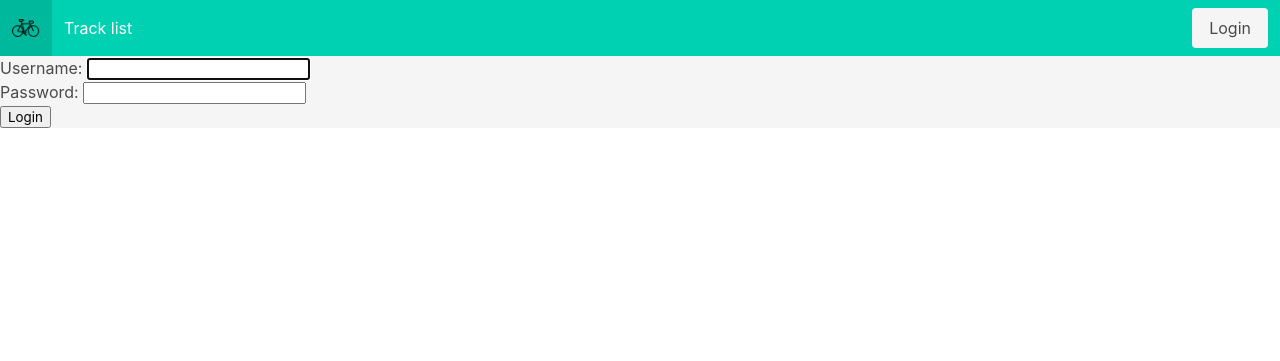
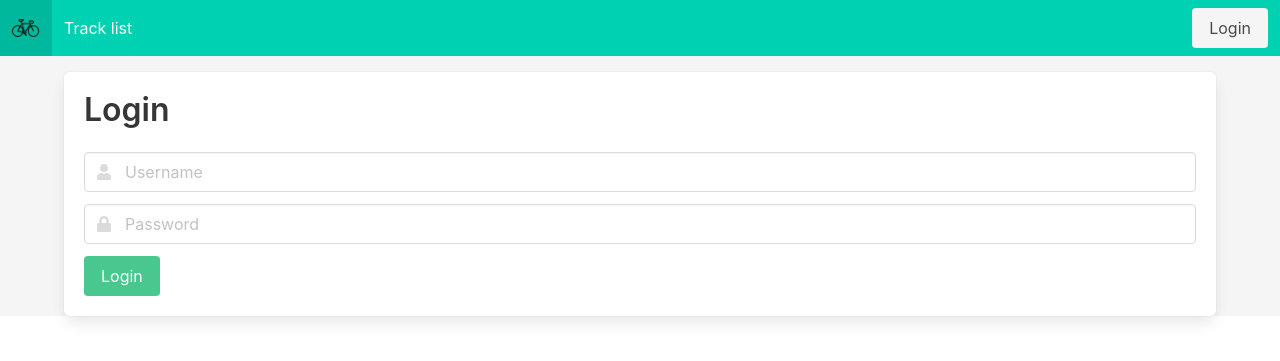
Before and after one commit to martinlehoux/django_bike, a Django app: page /accounts/login/ in a window 1280 px wide. Shown: the top 361 px of the page. Run offline with Django 3.2, Linux system fonts and the light colour scheme; parts of the project's set-up code (start-up, migrations or seed data) failed here and were passed over; some libraries are stand-ins or nearby versions.

Commit message:
feat - Refactor login page

```diff
--- a/templates/registration/login.html
+++ b/templates/registration/login.html
@@ -1,8 +1,26 @@
 {% extends 'base.html' %}
 
 {% block content %}
-<form method="post">{% csrf_token %}
-{{form.as_p}}
-<input type="submit" value="Login">
-</form>
+<div class="container mt-4">
+  <form method="post" class="box">{% csrf_token %}
+    <h1 class="title">Login</h1>
+    <div class="field">
+      <p class="control has-icons-left">
+        <input class="input" type="text" name="username" id="username" placeholder="Username">
+        <span class="icon is-small is-left"><i class="fas fa-user"></i></span>
+      </p>
+    </div>
+    <div class="field">
+      <p class="control has-icons-left">
+        <input class="input" type="password" name="password" id="password" placeholder="Password">
+        <span class="icon is-small is-left"><i class="fas fa-lock"></i></span>
+      </p>
+    </div>
+    <div class="field">
+      <p class="control">
+        <input class="button is-success" type="submit" value="Login">
+      </p>
+    </div>
+  </form>
+</div>
 {% endblock content %}
```
